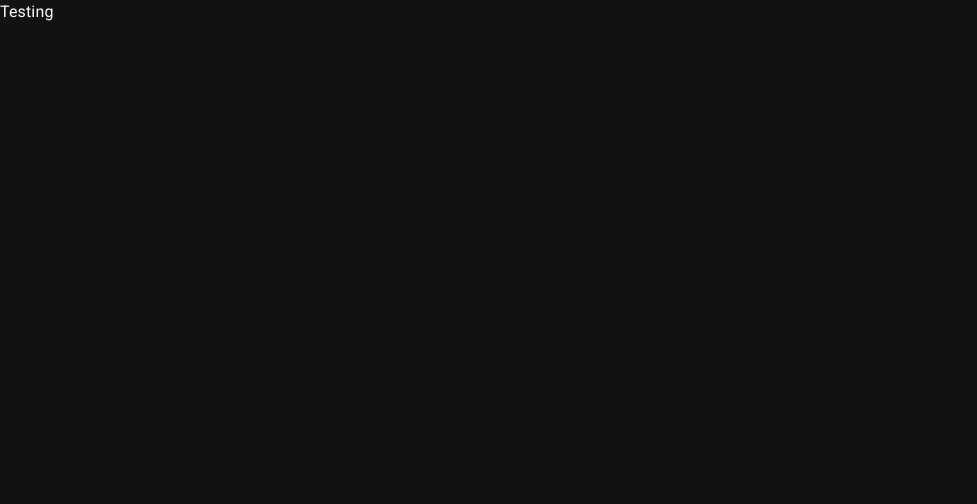
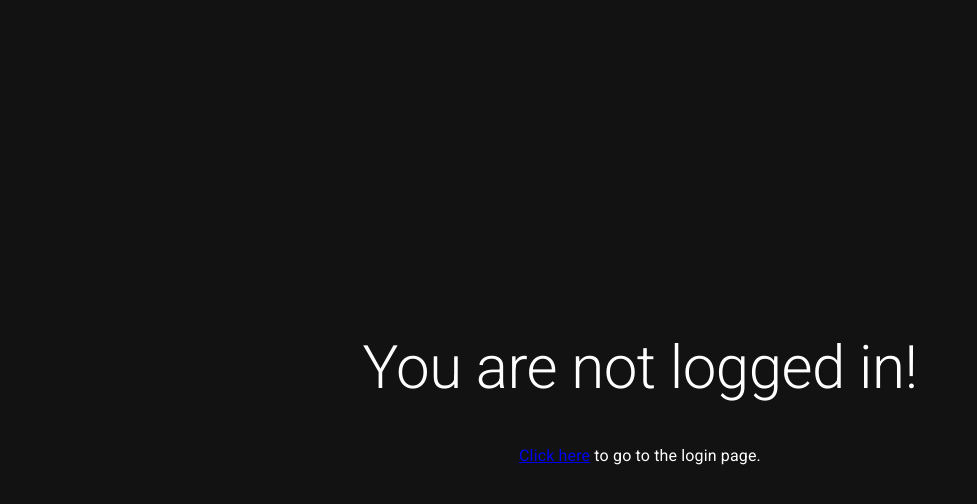
Before and after one commit to shaazib-tanvir/hackjmi, a React (Vite) app in the folder client/: page /app in a window 1280 px wide. Shown: the top 504 px of the page, without its empty margins (0-977 px from the left). Built offline with nearby package versions, Linux system fonts and the light colour scheme.

Commit message:
Created sessions in both frontend and backend

```diff
--- a/client/src/Root.jsx
+++ b/client/src/Root.jsx
@@ -5,12 +5,15 @@ import Login from "./views/Login";
 import Register from "./views/Register";
 import NotFound from "./views/NotFound";
 import App from "./views/App";
+import ProtectedRoute from "./components/ProtectedRoute";
+import {useState} from "react";
+import {AuthContext} from "./contexts/AuthContext";
 
 const router = createBrowserRouter(createRoutesFromElements(
 	<>
 		<Route errorElement={<NotFound></NotFound>} path="/" element={<Login></Login>}></Route>
 		<Route errorElement={<NotFound></NotFound>} path="/login" element={<Login></Login>}></Route>
-		<Route errorElement={<NotFound></NotFound>} path="/app" element={<App></App>}></Route>
+		<Route errorElement={<NotFound></NotFound>} path="/app" element={<ProtectedRoute><App></App></ProtectedRoute>}></Route>
 		<Route errorElement={<NotFound></NotFound>} path="/register" element={<Register></Register>}></Route>
 	</>
 ));
@@ -22,10 +25,15 @@ const darkTheme = createTheme({
 });
 
 function Root() {
+	const [authenticated, setAuthenticated] = useState(false);
+	const value = {authenticated, setAuthenticated};
+
 	return (
 		<ThemeProvider theme={darkTheme}>
 			<CssBaseline></CssBaseline>
-			<RouterProvider router={router}></RouterProvider>
+			<AuthContext.Provider value={value}>
+				<RouterProvider router={router}></RouterProvider>
+			</AuthContext.Provider>
 		</ThemeProvider>
 	);
 }
--- /dev/null
+++ b/client/src/components/ProtectedRoute.jsx
@@ -0,0 +1,26 @@
+import {useContext} from "react";
+import {AuthContext} from "../contexts/AuthContext";
+import {Container, Stack, Typography} from "@mui/material";
+import {Link} from "react-router-dom";
+import PropTypes from "prop-types";
+
+function ProtectedRoute({children}) {
+	const authenticated = useContext(AuthContext).authenticated;
+
+	return authenticated ? children : (
+		<>
+			<Container sx={{height: "100%"}}>
+				<Stack spacing={5} direciton={"column"} sx={{height: "100%"}} alignItems={"center"} justifyContent={"center"}>
+					<Typography variant="h2">You are not logged in!</Typography>
+					<Typography><Link to="/login">Click here</Link> to go to the login page.</Typography>
+				</Stack>
+			</Container>
+		</>
+	);
+}
+
+ProtectedRoute.propTypes = {
+	children: PropTypes.node.isRequired
+}
+
+export default ProtectedRoute;
--- /dev/null
+++ b/client/src/contexts/AuthContext.jsx
@@ -0,0 +1,3 @@
+import { createContext } from "react";
+
+export const AuthContext = createContext({authenticated: false, setAuthenticated: () => {}});
--- a/client/src/views/App.jsx
+++ b/client/src/views/App.jsx
@@ -1,7 +1,6 @@
 function App() {
 	return (
 		<>
-			Testing
 		</>
 	);
 }
--- a/client/src/views/Login.jsx
+++ b/client/src/views/Login.jsx
@@ -2,13 +2,15 @@ import {Box, Button, Container, Paper, Stack, TextField, Typography} from "@mui/
 import LockOpenOutlinedIcon from "@mui/icons-material/LockOpenSharp";
 import {Link, useNavigate} from "react-router-dom";
 import MedicalInformationIcon from '@mui/icons-material/MedicalInformation';
-import {useRef, useState} from "react";
+import {useContext, useRef, useState} from "react";
 import StatusBar from "../components/StatusBar";
+import {AuthContext} from "../contexts/AuthContext";
 
 function Login() {
 	const [open, setOpen] = useState(false);
 	const [message, setMessage] = useState("");
 	const [severity, setSeverity] = useState("error");
+	const setAuthenticated = useContext(AuthContext).setAuthenticated;
 	const usernameRef = useRef(null);
 	const passwordRef = useRef(null);
 	const navigate = useNavigate();
@@ -36,6 +38,7 @@ function Login() {
 					return;
 				}
 
+				setAuthenticated(true);
 				navigate("/app");
 		});
 	}
```
Also changed, not shown: 2 other files (tests, documents, lock files or other folders).
